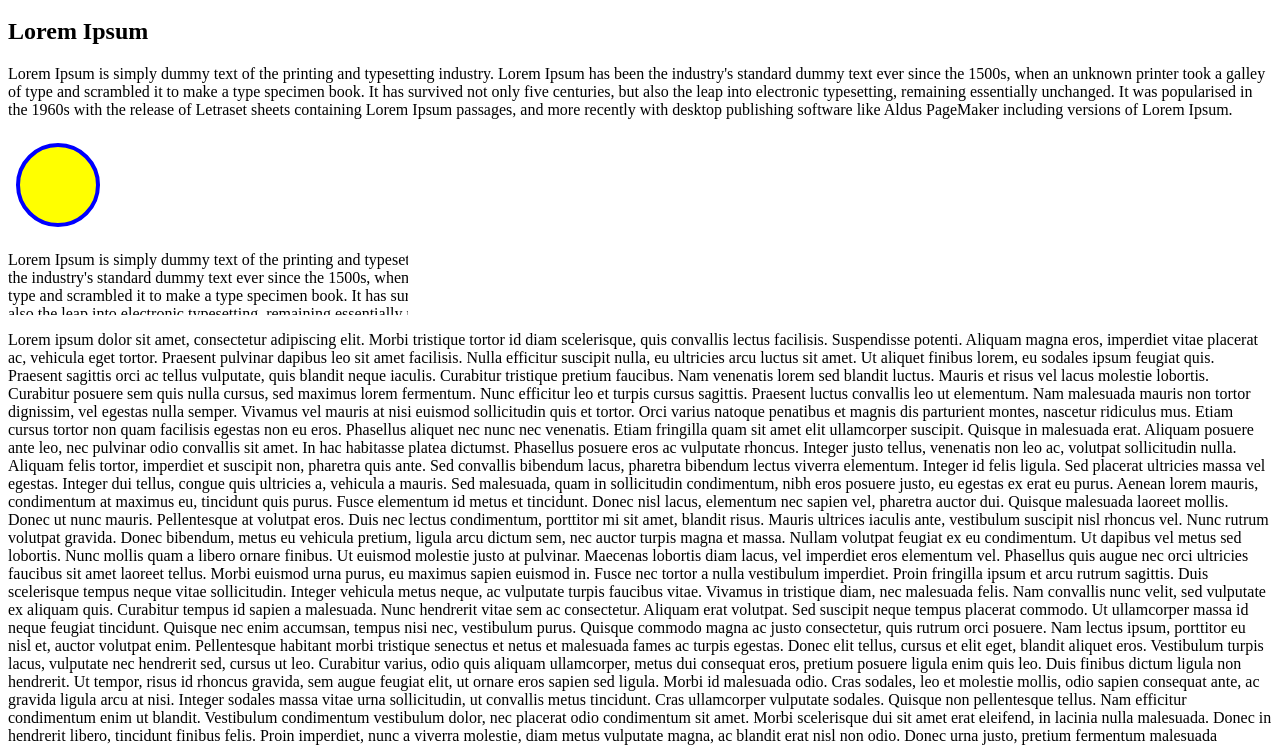
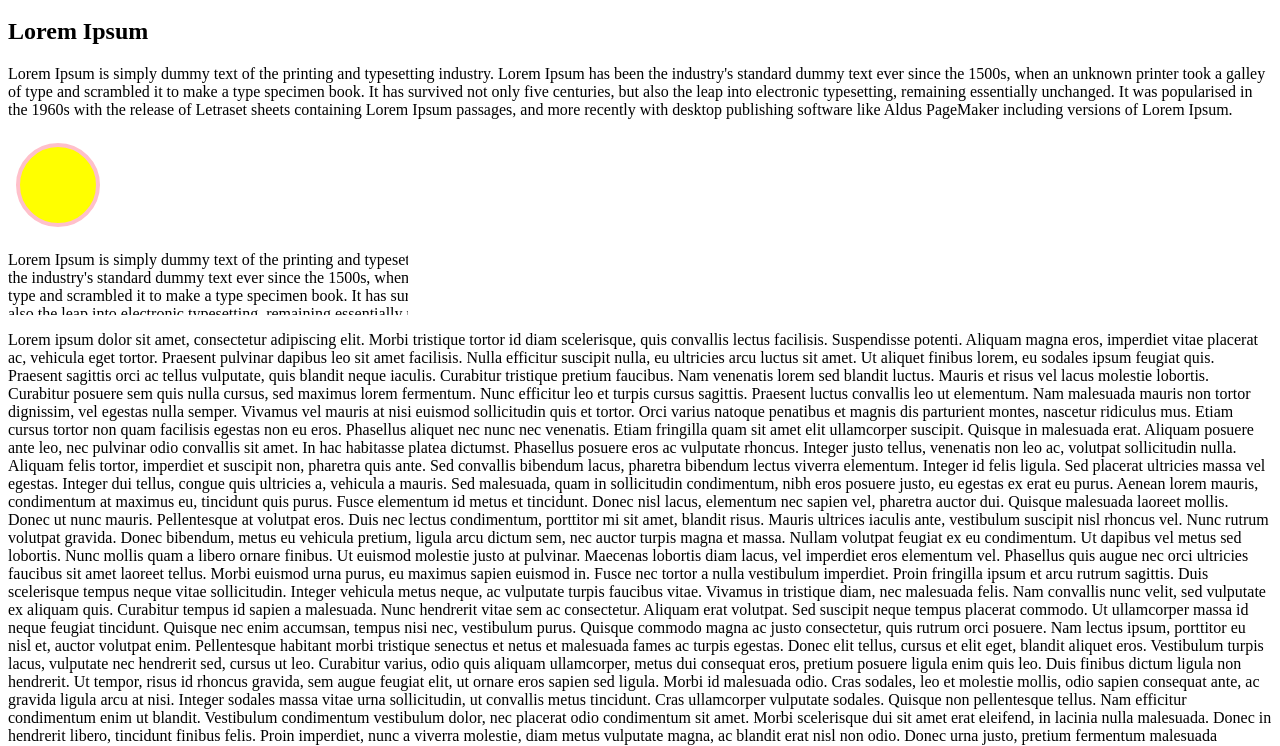
Before and after one commit to martinbojnansky/cypress-hell, a website: page examples/index.html in a window 1280 px wide. Shown: the part 48-794 px from the top of the page. Drawn offline with Linux system fonts and the light colour scheme.

Commit message:
Tries with a change

```diff
--- a/examples/index.html
+++ b/examples/index.html
@@ -26,7 +26,7 @@
 
     <!-- svg -->
     <svg data-tid="svg" width="100" height="100">
-      <circle cx="50" cy="50" r="40" stroke="blue" stroke-width="4" fill="yellow" />
+      <circle cx="50" cy="50" r="40" stroke="pink" stroke-width="4" fill="yellow" />
       Sorry, your browser does not support inline SVG.
     </svg>
 
```
Also changed, not shown: .github/workflows/verify.yml.
